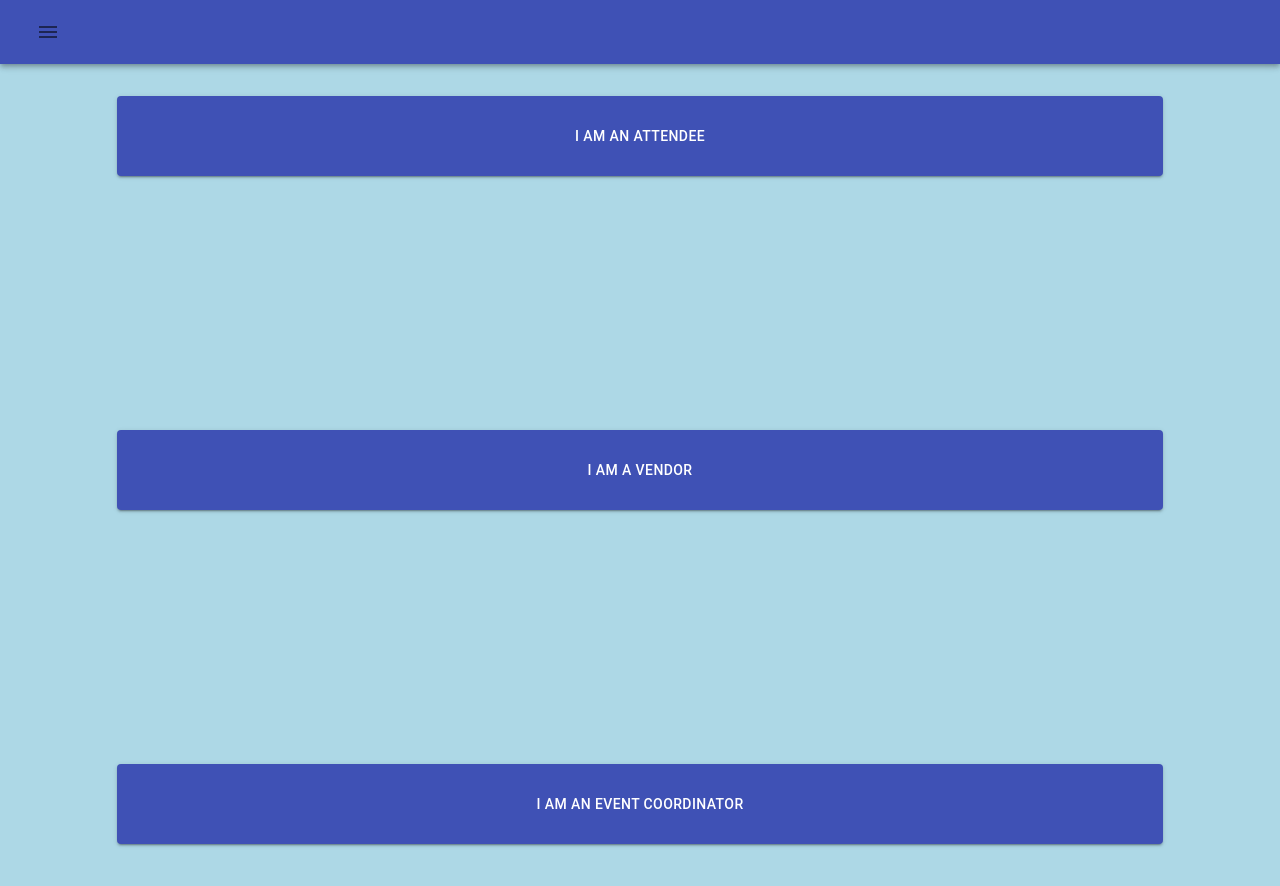
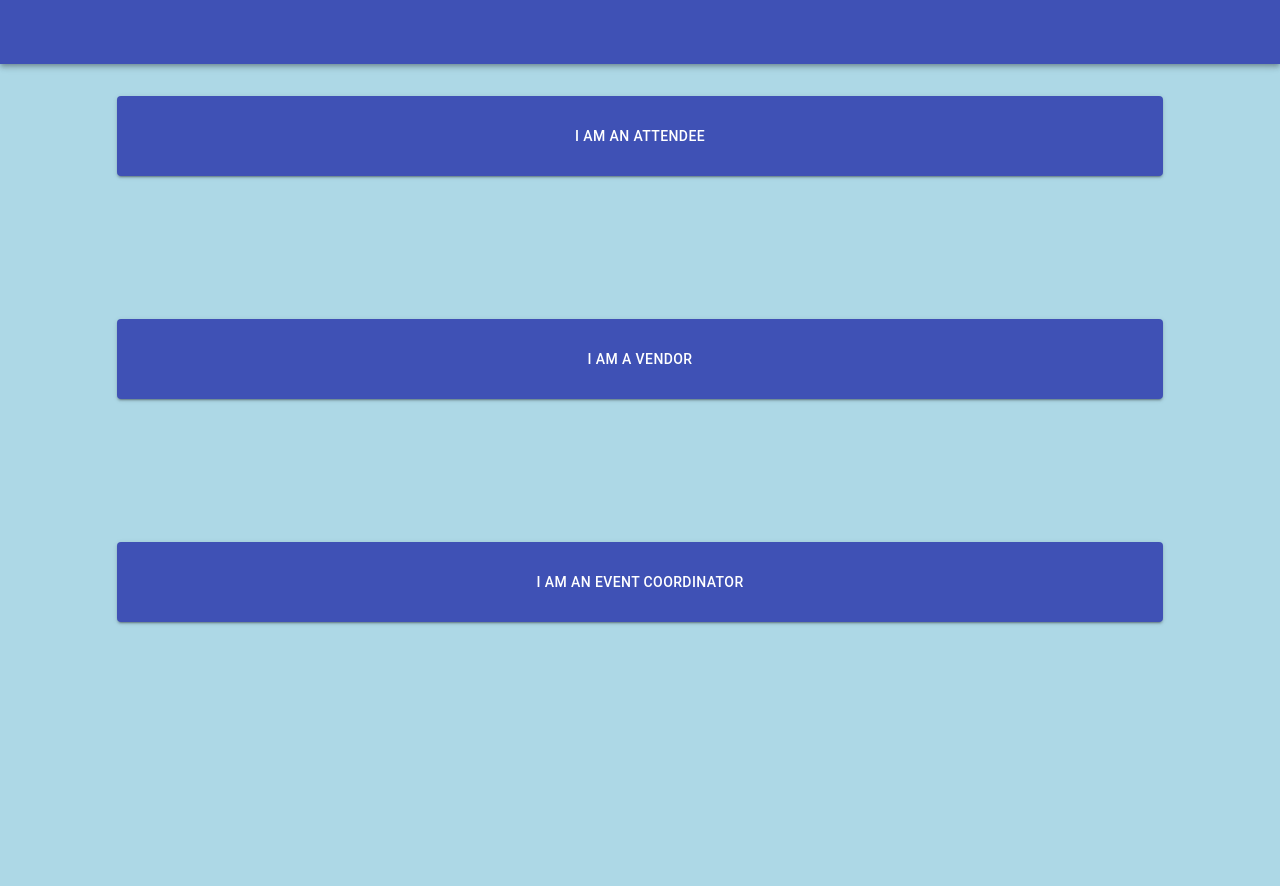
Before and after one commit to Waapp/Pickhacks2021Triangle, a React (Create React App) app in the folder VendorFriendFrontend/VendorFriendFrontend/ClientApp/: page / in a window 1280 px wide. Shown: the top 886 px of the page. After the commit the page ends 800 px from the top, so only its background shows below. Built offline with nearby package versions, Linux system fonts and the light colour scheme.

Commit message:
Coloring and margins (again)

```diff
--- a/VendorFriendFrontend/VendorFriendFrontend/ClientApp/src/App.js
+++ b/VendorFriendFrontend/VendorFriendFrontend/ClientApp/src/App.js
@@ -6,7 +6,6 @@ import Attendee from './components/Attendee';
 import Products from './components/Products';
 import AddProduct from './components/AddProduct';
 import { createMuiTheme, makeStyles, MuiThemeProvider, withStyles} from '@material-ui/core/styles';
-import { FetchData } from './components/FetchData';
 import { Counter } from './components/Counter';
 import CssBaseline from '@material-ui/core/CssBaseline';
 import Vendor from './components/Vendor';
@@ -38,7 +37,6 @@ export default class App extends Component {
 		<Route path='/addproduct/:vendorName' component={AddProduct} />
         <Route path='/attendee' component={Attendee} />
         <Route path='/counter' component={Counter} />
-        <Route path='/fetch-data' component={FetchData} />
         <Route exact path='/vendor' component={Vendor} />
         <Route exact path='/register_vendor' component={VendorRequest} />
         <Route path='/register_event' component={EventRequest} />
--- a/VendorFriendFrontend/VendorFriendFrontend/ClientApp/src/components/AddProduct.js
+++ b/VendorFriendFrontend/VendorFriendFrontend/ClientApp/src/components/AddProduct.js
@@ -13,7 +13,7 @@ const useStyles = theme => ({
     buttonStyle: {
       margin: "4vh",
       height: "10vh",
-      marginTop: "20%",
+      marginTop: "10%",
       fontSize: "3",
       Wrap: "True"
     },
--- a/VendorFriendFrontend/VendorFriendFrontend/ClientApp/src/components/Attendee.js
+++ b/VendorFriendFrontend/VendorFriendFrontend/ClientApp/src/components/Attendee.js
@@ -12,7 +12,7 @@ const useStyles = theme => ({
     buttonStyle: {
         margin: "4vh",
         height: "10vh",
-        marginBottom: "20%",
+        marginBottom: "10%",
         fontSize: "3",
         Wrap: "True"
     },
--- a/VendorFriendFrontend/VendorFriendFrontend/ClientApp/src/components/BrowseEvent.js
+++ b/VendorFriendFrontend/VendorFriendFrontend/ClientApp/src/components/BrowseEvent.js
@@ -14,6 +14,7 @@ const useStyles = theme => ({
         flexDirection: "column",
     },
     paperStyle: {
+		background: "lightgrey",
         display: "flex",
         flexDirection: "column",
         marginTop:"2vh",
--- a/VendorFriendFrontend/VendorFriendFrontend/ClientApp/src/components/EventRequest.js
+++ b/VendorFriendFrontend/VendorFriendFrontend/ClientApp/src/components/EventRequest.js
@@ -13,7 +13,7 @@ const useStyles = theme => ({
     buttonStyle: {
       margin: "4vh",
       height: "10vh",
-      marginTop: "20%",
+      marginTop: "10%",
       fontSize: "3",
       Wrap: "True"
     },
--- a/VendorFriendFrontend/VendorFriendFrontend/ClientApp/src/components/FetchData.js
+++ /dev/null
@@ -1,57 +0,0 @@
-import React, { Component } from 'react';
-
-export class FetchData extends Component {
-  static displayName = FetchData.name;
-
-  constructor(props) {
-    super(props);
-    this.state = { forecasts: [], loading: true };
-  }
-
-  componentDidMount() {
-    this.populateWeatherData();
-  }
-
-  static renderForecastsTable(forecasts) {
-    return (
-      <table className='table table-striped' aria-labelledby="tabelLabel">
-        <thead>
-          <tr>
-            <th>OwnerId</th>
-            <th>OwnerName (C)</th>
-            <th>OwnerPassword (F)</th>
-          </tr>
-        </thead>
-        <tbody>
-          {forecasts.map(forecast =>
-            <tr key={forecast.OwnerId}>
-              <td>{forecast.OwnerName}</td>
-              <td>{forecast.OwnerPassword}</td>
-            </tr>
-          )}
-        </tbody>
-      </table>
-    );
-  }
-
-  render() {
-    let contents = this.state.loading
-      ? <p><em>Loading...</em></p>
-      : FetchData.renderForecastsTable(this.state.forecasts);
-
-    return (
-      <div>
-        <h1 id="tabelLabel" >Weather forecast</h1>
-        <p>This component demonstrates fetching data from the server.</p>
-        {contents}
-      </div>
-    );
-  }
-
-  async populateWeatherData() {
-    const response = await fetch('api/Owners');
-      const data = await response.json();
-      console.log(data)
-    this.setState({ forecasts: data, loading: false });
-  }
-}
--- a/VendorFriendFrontend/VendorFriendFrontend/ClientApp/src/components/Home.js
+++ b/VendorFriendFrontend/VendorFriendFrontend/ClientApp/src/components/Home.js
@@ -14,7 +14,7 @@ const useStyles = theme => ({
     buttonStyle: {
         margin: "4vh",
         height: "10vh",
-        marginBottom: "20%",
+        marginBottom: "10%",
         fontSize: "3",
         Wrap: "True"
     },
--- a/VendorFriendFrontend/VendorFriendFrontend/ClientApp/src/components/NavMenu.js
+++ b/VendorFriendFrontend/VendorFriendFrontend/ClientApp/src/components/NavMenu.js
@@ -29,9 +29,7 @@ export class NavMenu extends Component {
       <header>
             <AppBar position="static">
                 <Toolbar>
-                    <IconButton component={Link} to="/fetch-data">
-                        <MenuIcon />
-                    </IconButton>
+
                 </Toolbar>
             </AppBar>
       </header>
--- a/VendorFriendFrontend/VendorFriendFrontend/ClientApp/src/components/Products.js
+++ b/VendorFriendFrontend/VendorFriendFrontend/ClientApp/src/components/Products.js
@@ -23,6 +23,7 @@ const useStyles = theme => ({
         transform: "translate(-50%, -50%)",
     },
     paperStyle: {
+		background: "lightgray",
         marginBottom: "10%",
         padding: "1vh",
         fontSize: "2vh",
--- a/VendorFriendFrontend/VendorFriendFrontend/ClientApp/src/components/Vendor.js
+++ b/VendorFriendFrontend/VendorFriendFrontend/ClientApp/src/components/Vendor.js
@@ -14,7 +14,7 @@ const useStyles = (theme) =>({
     buttonStyle: {
         margin: "4vh",
         height: "10vh",
-        marginBottom: "15%",
+        marginBottom: "10%",
         fontSize: "3",
         Wrap: "True"
     },
--- a/VendorFriendFrontend/VendorFriendFrontend/ClientApp/src/components/VendorRequest.js
+++ b/VendorFriendFrontend/VendorFriendFrontend/ClientApp/src/components/VendorRequest.js
@@ -15,17 +15,23 @@ const useStyles = theme => ({
     buttonStyle: {
         margin: "4vh",
         height: "10vh",
-        marginBottom: "20%",
+        marginBottom: "10%",
         fontSize: "3",
         Wrap: "True"
     },
     paperStyle: {
+		background: "lightgrey",
         margin: "4vh",
         padding: "1vh",
         fontSize: "2vh",
         width: "fit-content",
         display: "flex",
         flexDirection: "column",
+    },
+	backButtonStyle: {
+        position: "absolute",
+        bottom: "5%",
+        left: "5%"
     }
 });
 
@@ -63,6 +69,9 @@ class VendorRequest extends Component {
                     <Card variant="outlined" className={classes.cardStyle} component={Link} to={`/register_for_event/${event.eventName}`}>{event.eventName}</Card>
                 ))
                 }
+				<Button variant="contained" color="primary" component={Link} to="/vendor" className={classes.backButtonStyle}>
+           		Back
+            	</Button>
             </div>
         );
     }
```
